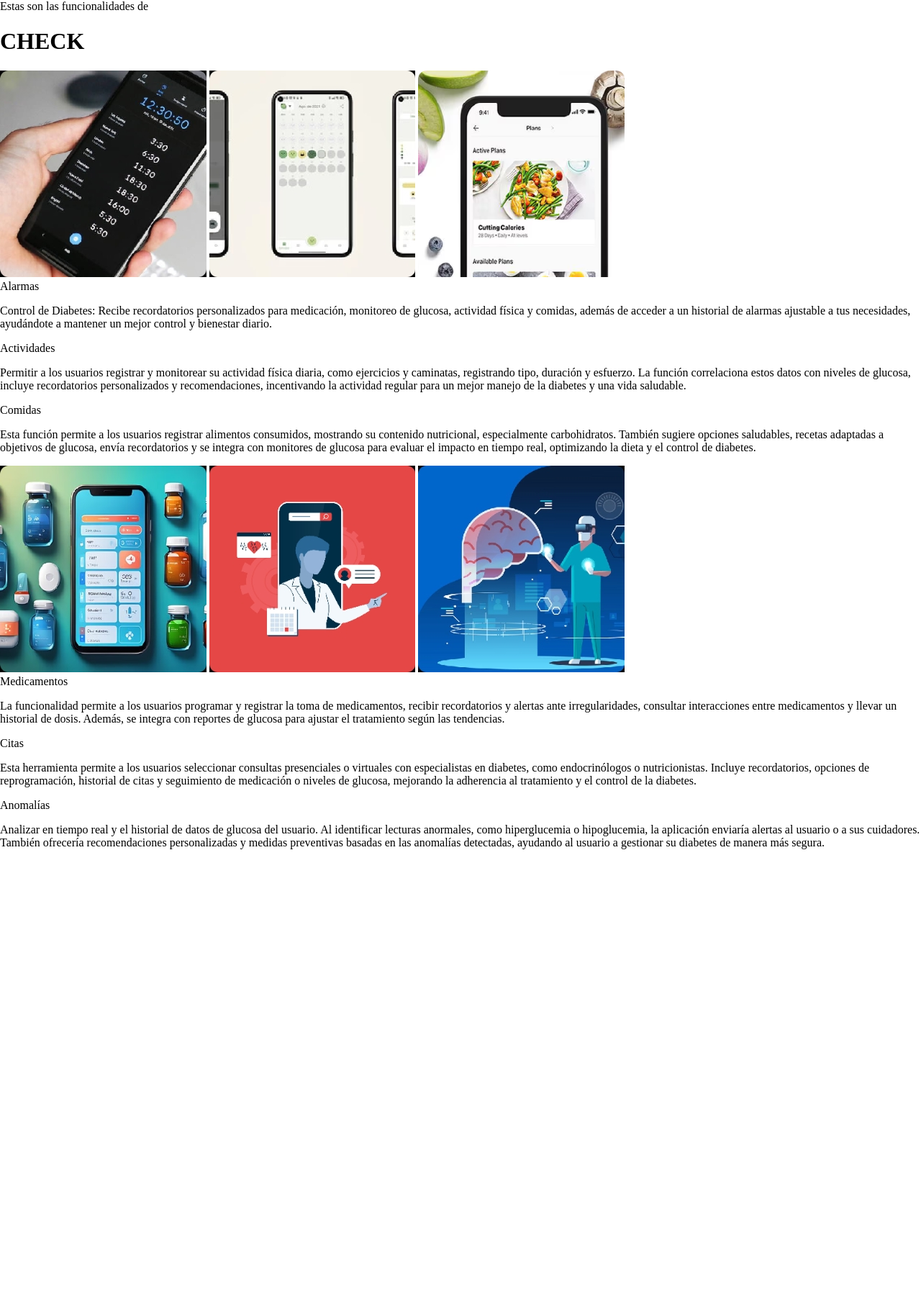
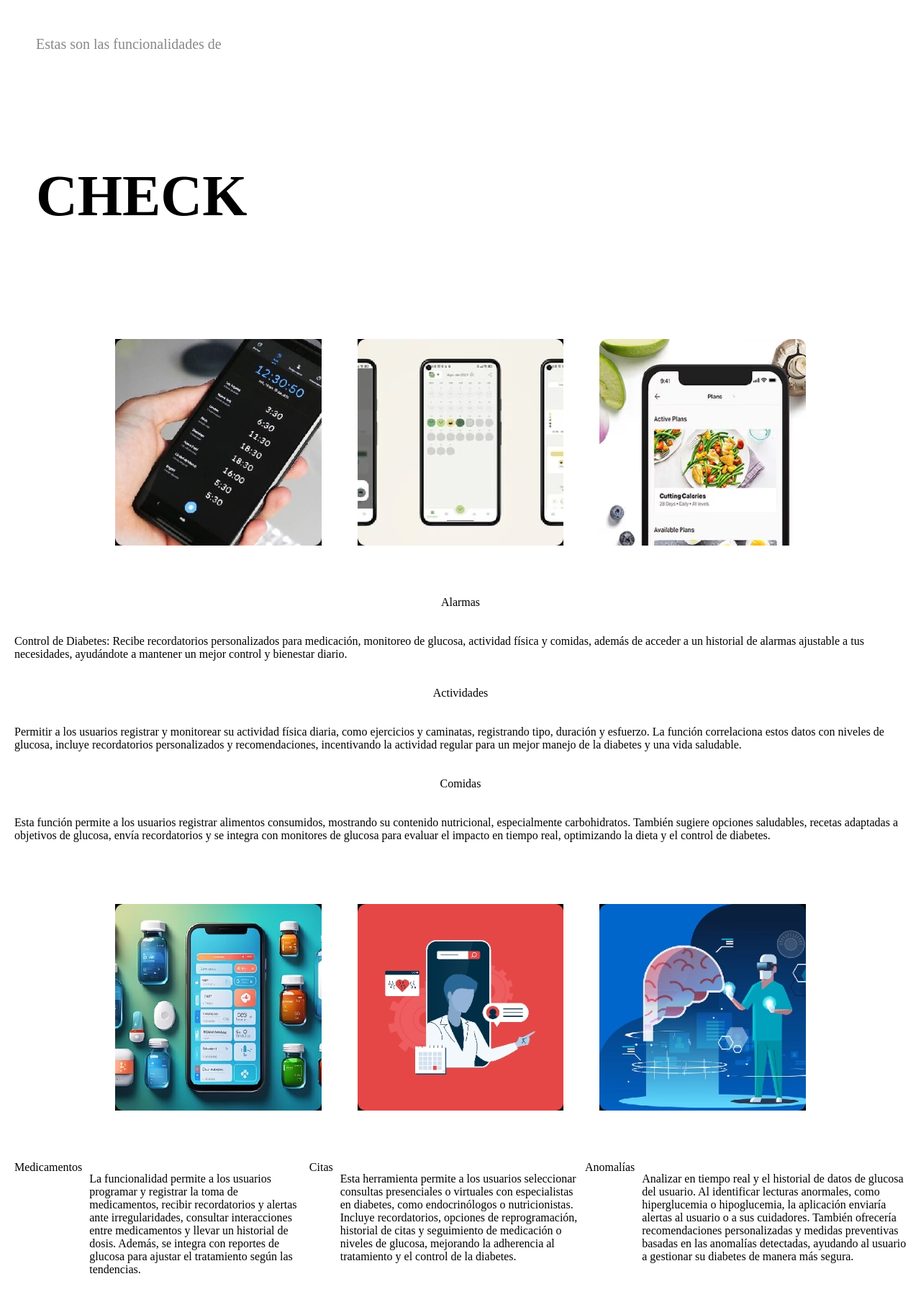
Before and after one commit to DouzZ4/Check.Inc, a PHP site: page /pages/Functionality.html in a window 1280 px wide. Shown: the part 58-1867 px from the top of the page at 72% size. Before the commit the page ends 1238 px from the top, so only its background shows below. Run offline with PHP 8.4, Linux system fonts and the light colour scheme; some web fonts are replaced.

Commit message:
aprendiendo CSS

```diff
--- a/Check/src/assets/styles/Funcionalidades.css
+++ b/Check/src/assets/styles/Funcionalidades.css
@@ -1,11 +1,63 @@
+.Inicios {
+
+    color: #888888;
+    font-size: 20px;
+
+   padding: 50px;
+    display:flex;
+}
 body {
     margin: 0;
 }
 
 h1  {
-font-size: 2.0em;
+font-size: 5.0em;
+
+padding: 50px;
+display: flex;
 }
 img {
     width: 1fr;
 
 }
+
+.Textos_primeras {
+
+    display: flex;
+    justify-content: center;
+    flex-wrap: wrap;
+    gap: 20px;
+    padding: 20px;
+
+}
+.Imagenes_primeras {
+
+    justify-content: center;
+    display: flex;
+gap: 50px;
+    padding: 50px;
+}
+
+.Texto_Segundas {
+
+    justify-content: center;
+    display: flex;
+gap: 10px;
+    padding: 20px;
+}
+
+.Imagenes_Segundas {
+
+    justify-content: center;
+    display: flex;
+gap: 50px;
+    padding: 50px;
+}
+
+
+
+
+    .Primera_parte {
+
+
+    }
--- a/Check/src/pages/Functionality.html
+++ b/Check/src/pages/Functionality.html
@@ -23,15 +23,17 @@
             <li><a href="Login.html" id="Ingresar_BTN">Ingresar</a></li>
         </ul>
     </nav>
-    <div>Estas son las funcionalidades de</div>
+    <div class="Inicios">Estas son las funcionalidades de</div>
     <h1>CHECK</h1>
     <container>
-        <div class="Imagenes_primeras">
-<img src="../assets/images/alarmas.jpg" alt="Img_Alarmas">
-<img src="../assets/images/Actividades.jpg" alt="Img_Actividades">
-<img src="../assets/images/Comidas.png" alt="Img_Comidas">
+ <div class="Primera_parte">
+     <div class="Imagenes_primeras">
+             <img src="../assets/images/alarmas.jpg" alt="Img_Alarmas">
+             <img src="../assets/images/Actividades.jpg" alt="Img_Actividades">
+             <img src="../assets/images/Comidas.png" alt="Img_Comidas">
 
-        </div>
+     </div>
+
 
         <div class="Textos_primeras">
             <a>Alarmas</a>
@@ -44,6 +46,7 @@
         <p>Esta función permite a los usuarios registrar alimentos consumidos, mostrando su contenido nutricional, especialmente carbohidratos. También sugiere opciones saludables, recetas adaptadas a objetivos de glucosa, envía recordatorios y se integra con monitores de glucosa para evaluar el impacto en tiempo real, optimizando la dieta y el control de diabetes.</p>
 
         </div>
+</div>
 
         <div class="Imagenes_Segundas">
  <img src="../assets/images/Medicamentos.jpg" alt="Img_Medicamentos">
```
